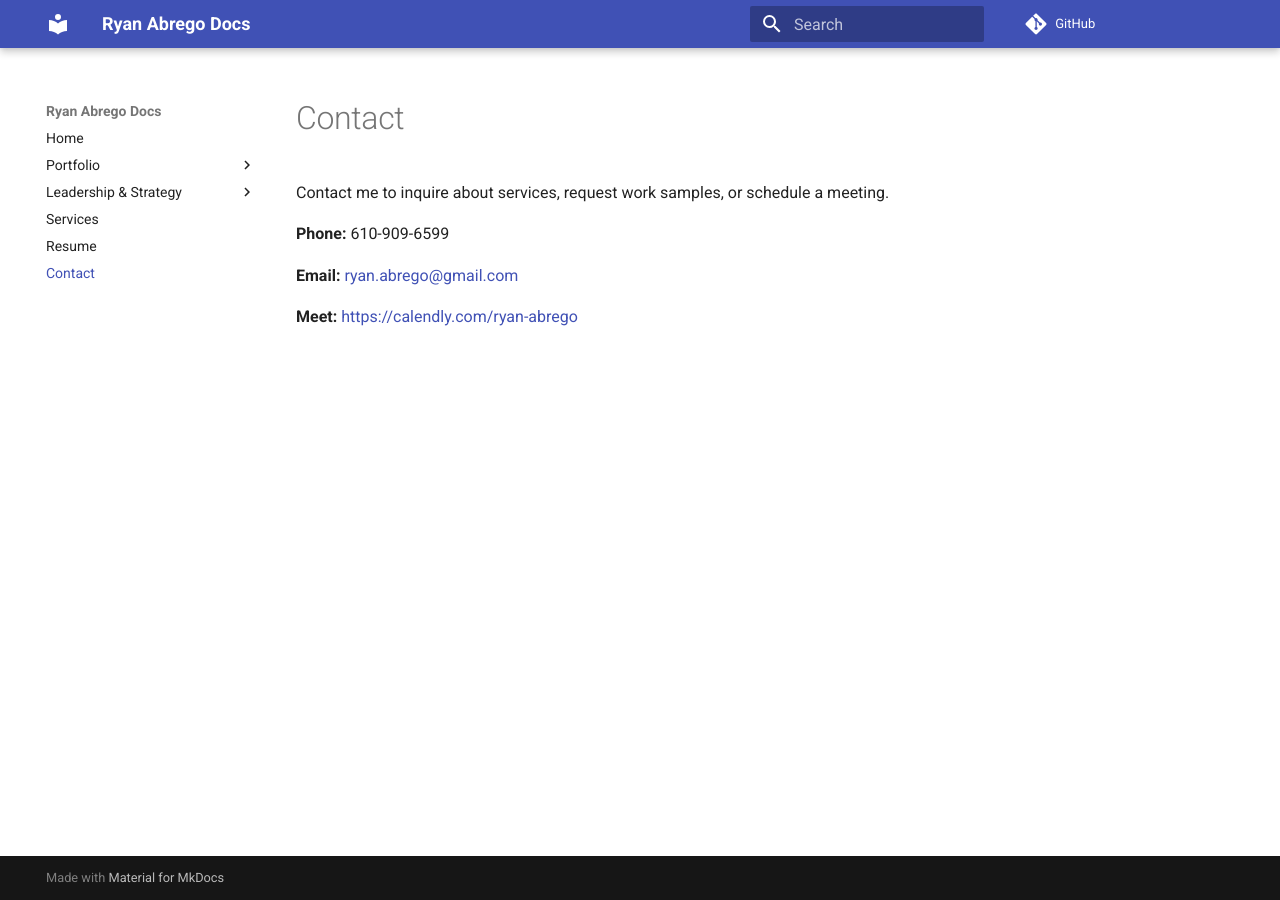
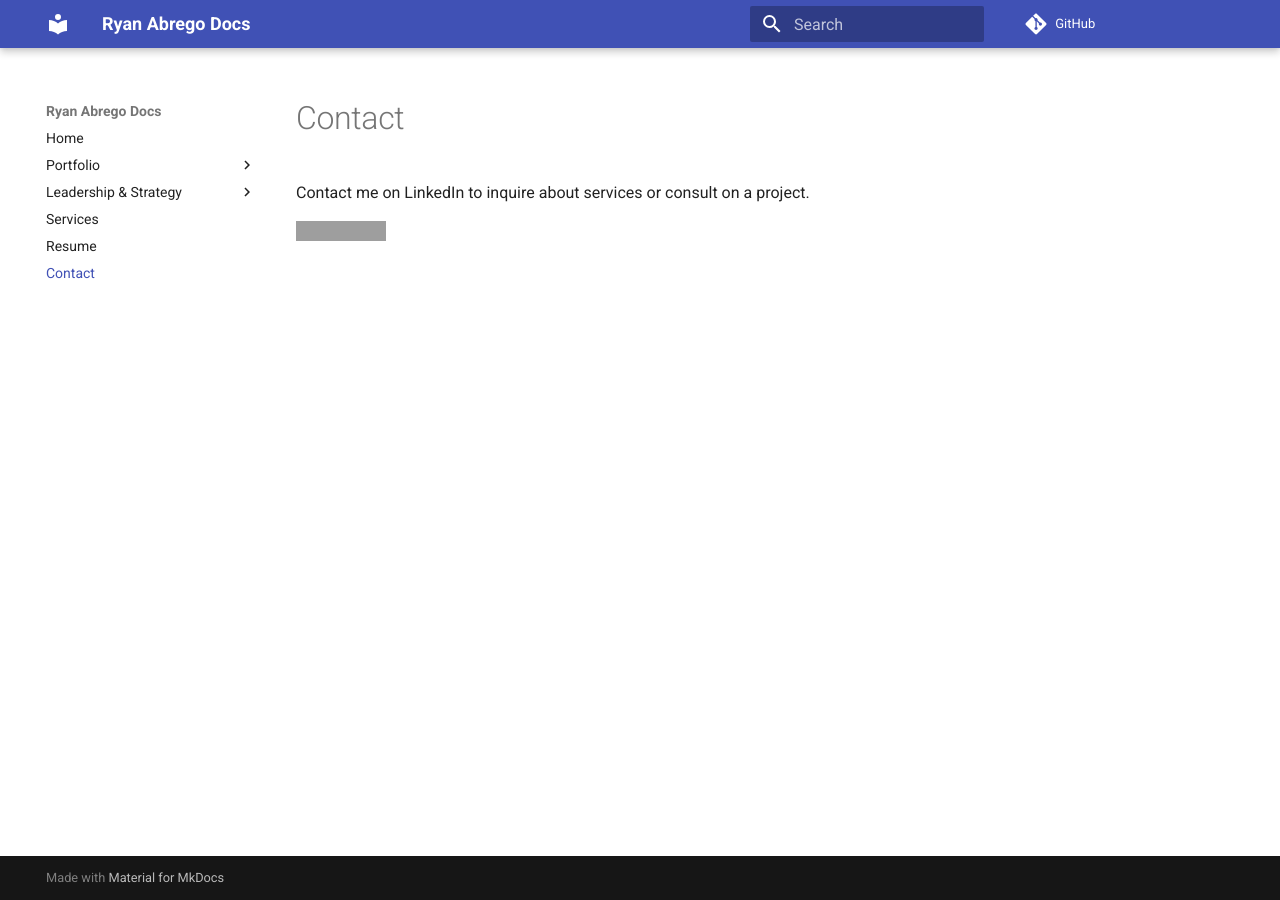
Before and after one commit to ryanabrego/MkDocs, an MkDocs documentation site: the page built from docs/contact.md, in a window 1280 px wide. Built offline with MkDocs 1.6.1 and Material for MkDocs 9.7.7, drawn with Linux system fonts in a browser that asks for light colours; comment, search, counter and statistics services are not loaded; grey boxes are pictures that could not be loaded.

Commit message:
Update contact.md

```diff
--- a/docs/contact.md
+++ b/docs/contact.md
@@ -1,7 +1,3 @@
-Contact me to inquire about services, request work samples, or schedule a meeting.
+Contact me on LinkedIn to inquire about services or consult on a project.
 
-**Phone:** 610-909-6599
-
-**Email:** [ryan.abrego@gmail.com](mailto:ryan.abrego@gmail.com)
-
-**Meet:** [https://calendly.com/ryan-abrego](https://calendly.com/ryan-abrego)
+[![LinkedIn](https://img.shields.io/badge/LinkedIn-Profile-blue?logo=linkedin)](https://www.linkedin.com/in/ryanabrego/)
```
